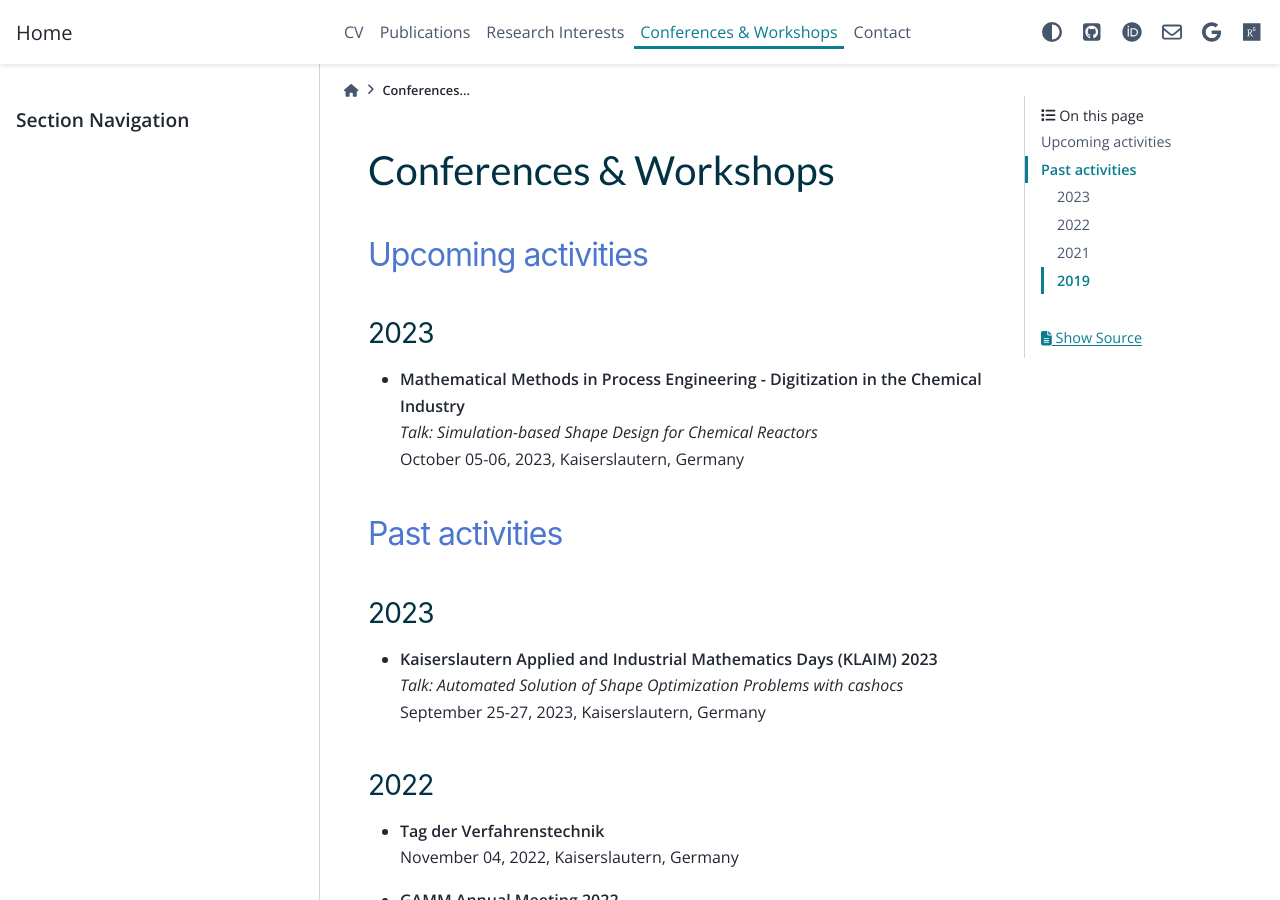
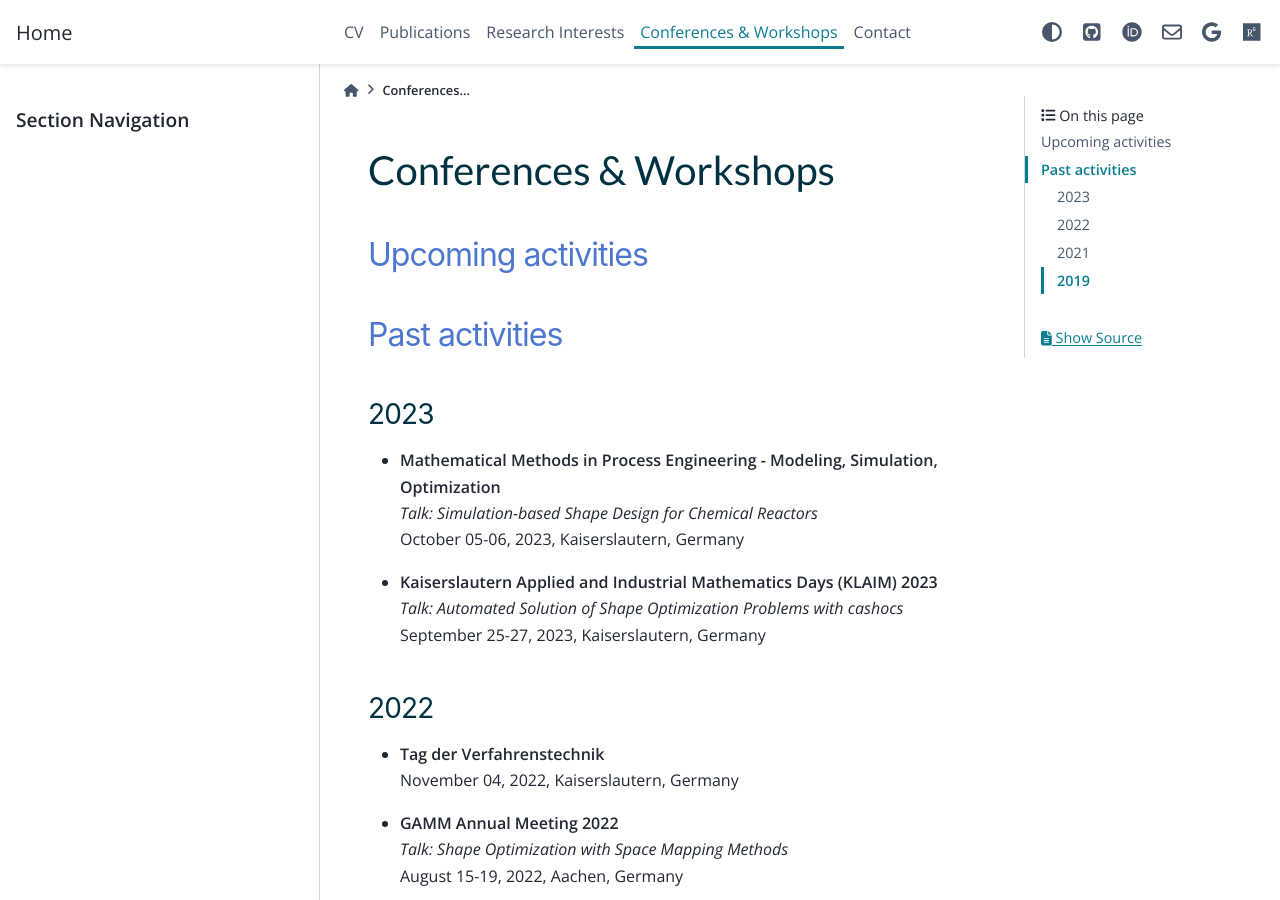
Before and after one commit to sblauth/sblauth.github.io, a Sphinx documentation site: the page built from source/conferences.rst, in a window 1280 px wide and 900 px high. Built offline with Sphinx 7.4.7 and the PyData theme 0.15.4, drawn with Linux system fonts in a browser that asks for light colours.

Commit message:
update conferences

```diff
--- a/source/conferences.rst
+++ b/source/conferences.rst
@@ -4,12 +4,6 @@ Conferences & Workshops
 Upcoming activities
 -------------------
 
-2023
-^^^^
-
-* | **Mathematical Methods in Process Engineering - Digitization in the Chemical Industry**
-  | *Talk: Simulation-based Shape Design for Chemical Reactors*
-  | October 05-06, 2023, Kaiserslautern, Germany
 
 
 Past activities
@@ -17,6 +11,9 @@ Past activities
 
 2023
 ^^^^
+* | **Mathematical Methods in Process Engineering - Modeling, Simulation, Optimization**
+  | *Talk: Simulation-based Shape Design for Chemical Reactors*
+  | October 05-06, 2023, Kaiserslautern, Germany
 
 * | **Kaiserslautern Applied and Industrial Mathematics Days (KLAIM) 2023**
   | *Talk: Automated Solution of Shape Optimization Problems with cashocs*
```
